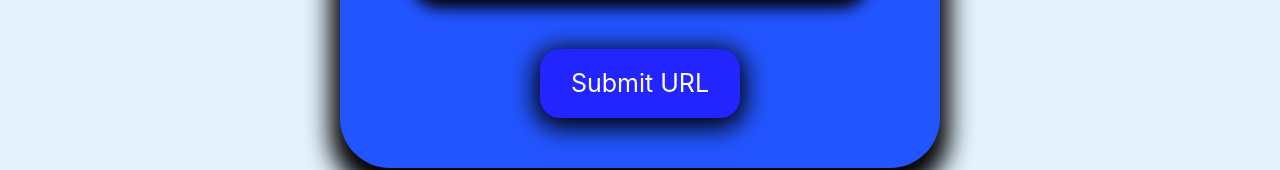
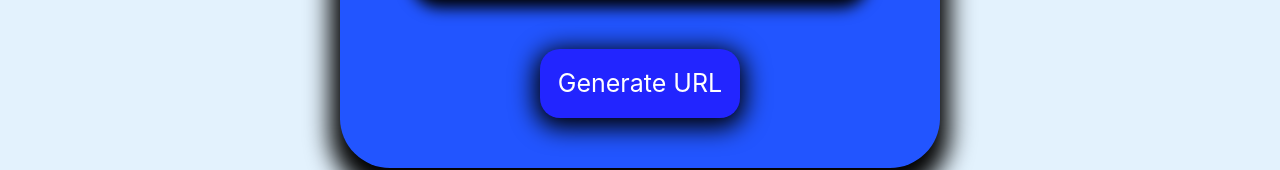
Before and after one commit to AdarshMishraji/shorty_urls_app, a React (Create React App) app: page / in a window 1280 px wide. Shown: the part 389-559 px from the top of the page. Built offline with nearby package versions, Linux system fonts and the light colour scheme.

Commit message:
some strings changed

```diff
--- a/src/component/HistoryDetailsModal.js
+++ b/src/component/HistoryDetailsModal.js
@@ -69,7 +69,7 @@ const HistoryDetailsModal = ({ data, visible, onClose, fetchHistory }) => {
               {success}
             </p>
             <ThemedButton
-              title="Open URL"
+              title="Open"
               onClickHandler={() => {
                 window.open(data.short_url, "_blank");
                 fetchHistory();
--- a/src/component/screens/App.js
+++ b/src/component/screens/App.js
@@ -124,7 +124,7 @@ export const App = () => {
             </div>
           </div>
         ) : (
-          <ThemedButton title="Submit URL" onClickHandler={onSubmit} />
+          <ThemedButton title="Generate URL" onClickHandler={onSubmit} />
         )}
         {short_url ? (
           <div class="after-short">
@@ -138,8 +138,8 @@ export const App = () => {
             />
             <p class="success">{success}</p>
             <div class="row-buttons">
-              <ThemedButton title="Copy URL" onClickHandler={onCopy} />
-              <ThemedButton title="Open URL" onClickHandler={onOpenURL} />
+              <ThemedButton title="Copy" onClickHandler={onCopy} />
+              <ThemedButton title="Open" onClickHandler={onOpenURL} />
             </div>
           </div>
         ) : null}
```
